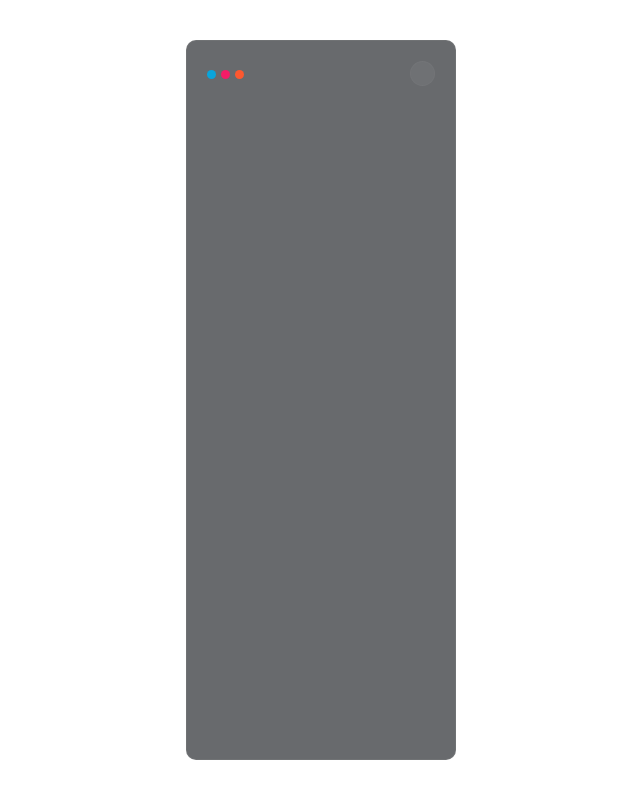
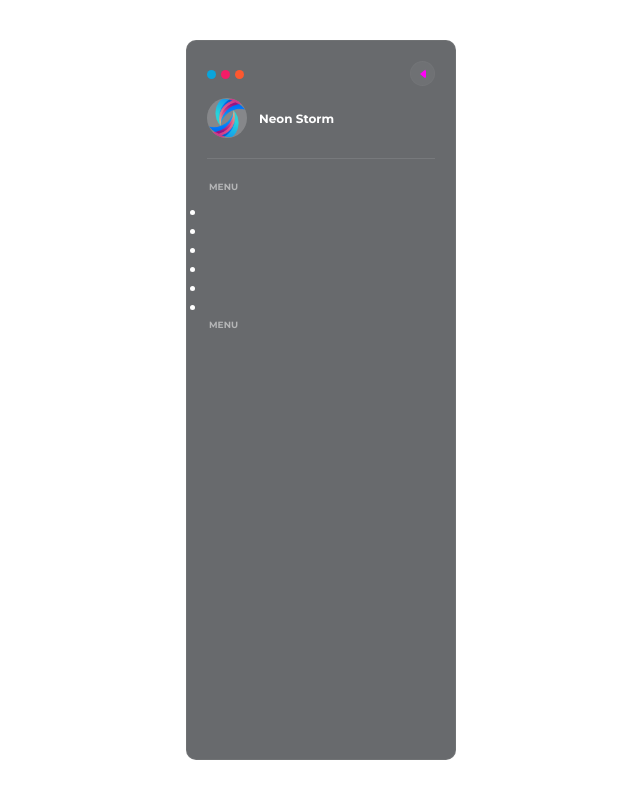
Before and after one commit to DavidLaras/menu_lateral, a plain HTML site: page index.html in a window 1280 px wide. Shown: the whole page, without its empty margins (319-959 px from the left). Drawn offline with nearby package versions, Linux system fonts and the light colour scheme.

Commit message:
init menu

```diff
--- a/index.html
+++ b/index.html
@@ -3,6 +3,7 @@
 <head>
     <meta charset="UTF-8">
     <meta name="viewport" content="width=device-width, initial-scale=1.0">
+    <link href="https://fonts.googleapis.com/css2?family=Material+Symbols+Outlined" rel="stylesheet" />
     <link rel="stylesheet" href="style.css">
     <title>Menu Lateral</title>
 </head>
@@ -16,6 +17,45 @@
             </div>
             <label class="toglebtn" for=""> <span></span></label>
         </div>
+        <div class="brand">
+            <img src="logotipo_318-195518.avif" alt="logo">
+            <span class="namebrand">Neon Storm</span>
+        </div>
+        <div class="titlemenu">Menu</div>
+        <ul class="menu">
+            <li>
+                <a href="#">
+
+                </a>
+            </li>
+            <li>
+                <a href="#">
+
+                </a>
+            </li>
+            <li>
+                <a href="#">
+
+                </a>
+            </li>
+            <li>
+                <a href="#">
+
+                </a>
+            </li>
+            <li>
+                <a href="#">
+
+                </a>
+            </li>
+            <li>
+                <a href="#">
+
+                </a>
+            </li>
+        </ul>
+
+        <div class="titlemenu">Menu</div>
     </nav>
 </body>
 </html>
--- a/style.css
+++ b/style.css
@@ -66,8 +66,48 @@ nav{
     height: 25px;
     border-radius: 50%;
     border: solid rgba(255, 255, 255, 0.02) 1px;
+    cursor: pointer;
+}
+.toglebtn:hover{
+    background-color: rgba(255, 255, 255, 0.096);
 }
 
-.toglebtn span[
+.toglebtn span{
+    width: 0;
+    height: 0;
+    border-style: solid;
+    border-width: 5px 6px 5px 0;
+    border-color: transparent #ff00f7 transparent transparent;
+    border-radius: 3px;
+}
 
-]
+.brand{
+    display: flex;
+    align-items: center;
+    border-bottom: rgba(255, 255, 255, 0.1) solid 1px;
+    padding-bottom: 20px;
+    margin-bottom: 20px;
+}
+
+.brand img{
+    width: 40px;
+    height: 40px;
+    border-radius: 50%;
+    background-color: rgba(255, 255, 255, 0.2);
+}
+
+.namebrand{
+    font-weight: 700;
+    font-size: 12px;
+    padding: 12px;
+    white-space:nowrap ;
+}
+
+.titlemenu{
+    font-weight: 700;
+    color: rgba(255, 255, 255, 0.5);
+    font-size: 9px;
+    text-transform: uppercase;
+    margin-bottom: 9px;
+    padding: 2px;
+}
```
Also changed, not shown: 7154af6d8560212da8288af31de59270.png (added), logotipo_318-195518.avif (added).
